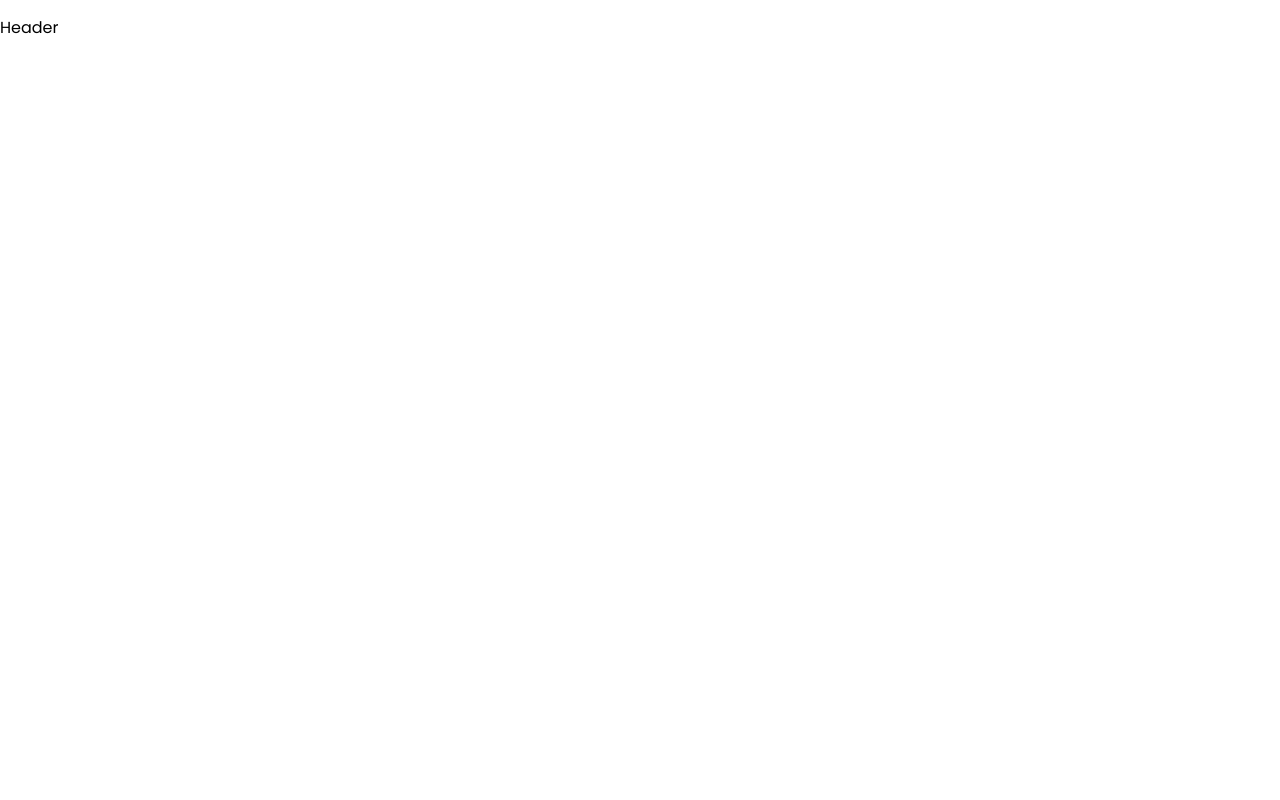
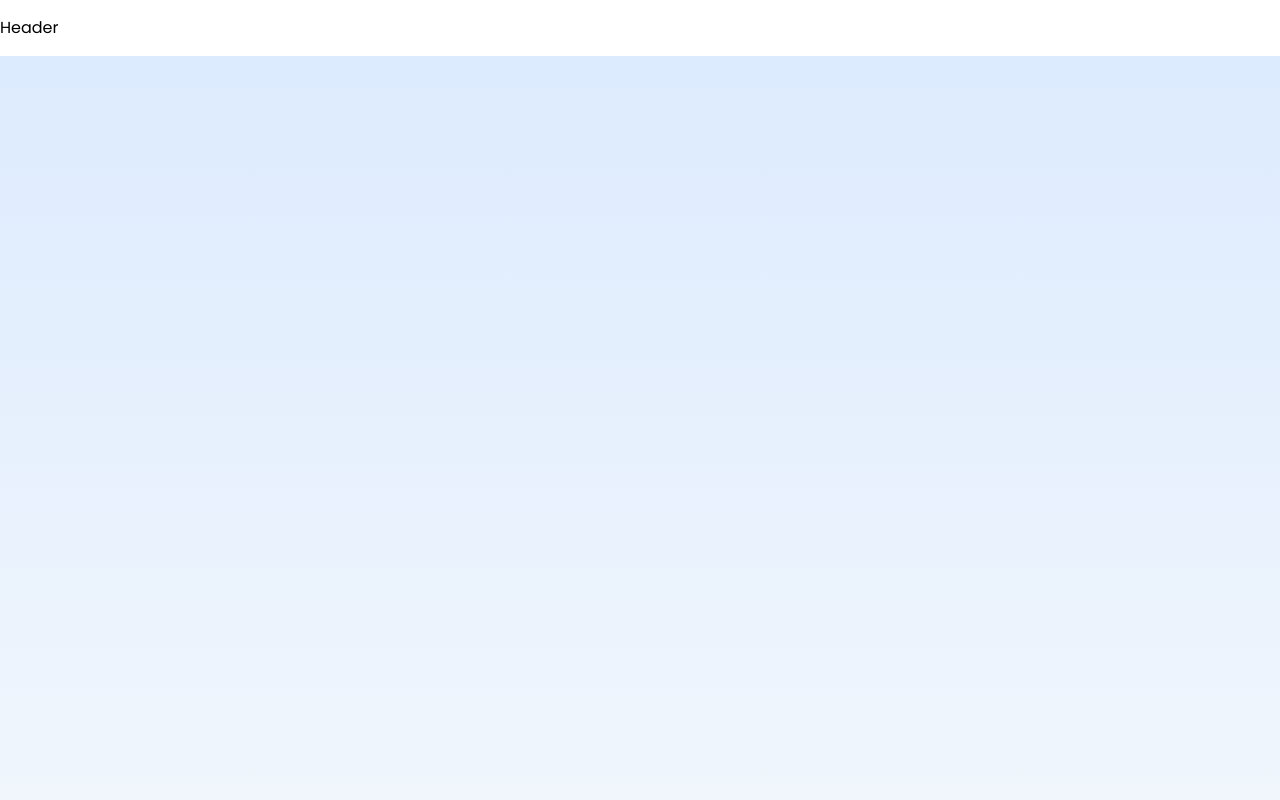
Before and after one commit to AleksandarMladeno/3D_Product, a React (Vite) app in the folder client/: page / in a window 1280 px wide. Shown: the top 800 px of the page. Built offline with nearby package versions, Linux system fonts and the light colour scheme.

Commit message:
ui: added padding in main section and also update background for hero section

```diff
--- a/client/src/layout/HomeLayout.jsx
+++ b/client/src/layout/HomeLayout.jsx
@@ -4,13 +4,13 @@ import Footer from "../containers/Footer";
 
 function HomeLayout({ children }) {
   return (
-    <>
+    <div className="bg-gradient-to-t from-slate-50 to-blue-100">
       <Header />
-      <main>
+      <main className="px-10">
         <section class="container mx-auto px-4 py-8">{children}</section>
       </main>
       <Footer />
-    </>
+    </div>
   );
 }
 
```
